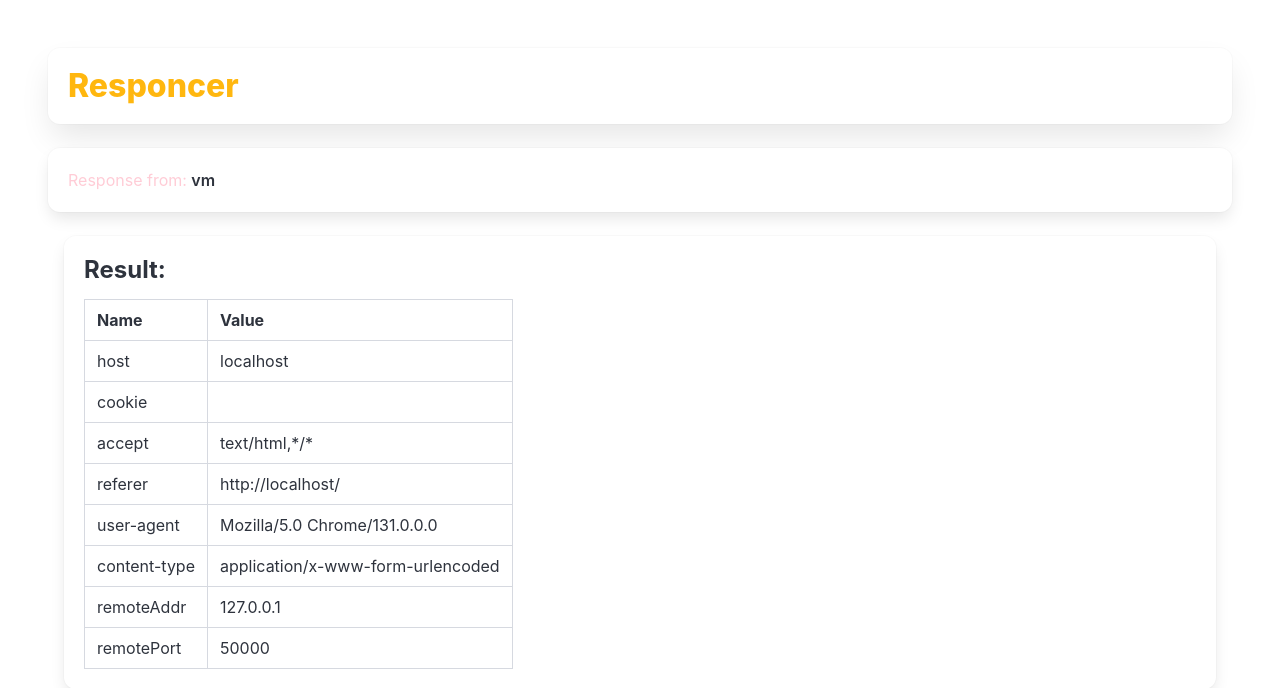
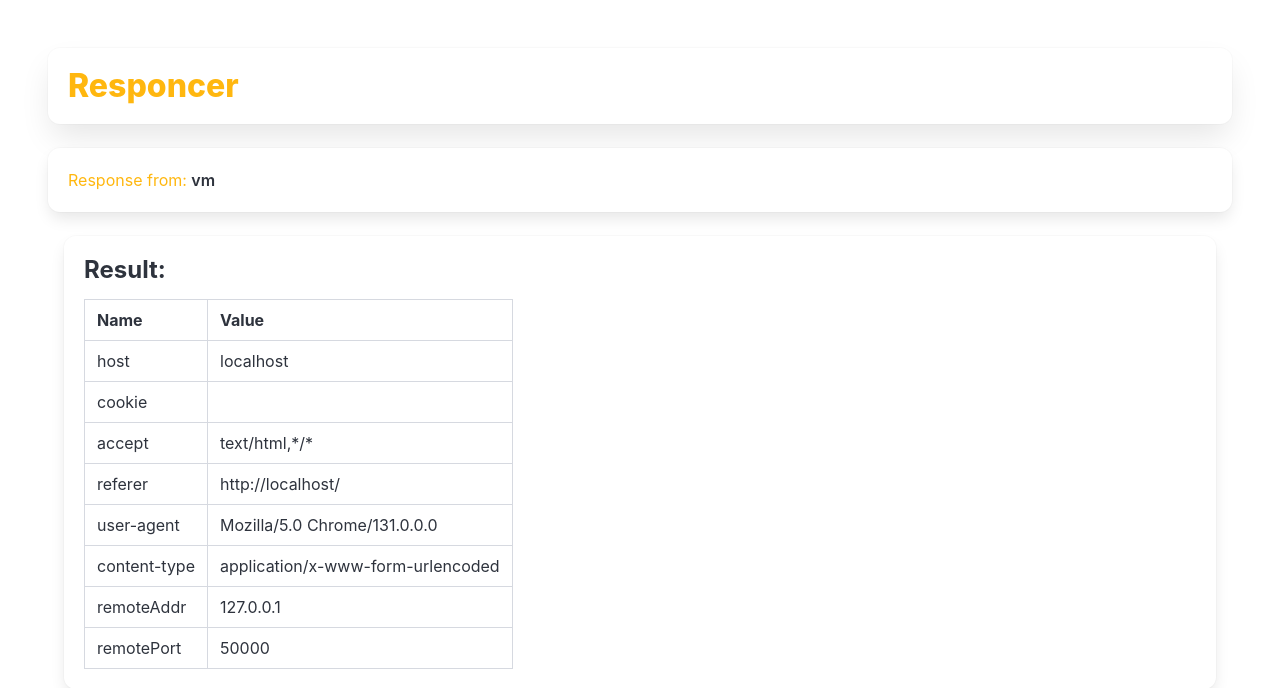
Before and after one commit to vladtara/responcer, a FastAPI app: page / in a window 1280 px wide. Shown: the top 688 px of the page. Run offline with FastAPI, Linux system fonts and the light colour scheme.

Commit message:
fix color

```diff
--- a/responcer/templates/index.html
+++ b/responcer/templates/index.html
@@ -15,7 +15,7 @@
             <h1 class="has-text-warning box">
                 Responcer
             </h1>
-            <p class="has-text-danger-light box">Response from: <strong>{{hostname}}</strong></p>
+            <p class="has-text-warning box">Response from: <strong>{{hostname}}</strong></p>
         </div>
         <div class="container box">
             <div class="container ">
```
